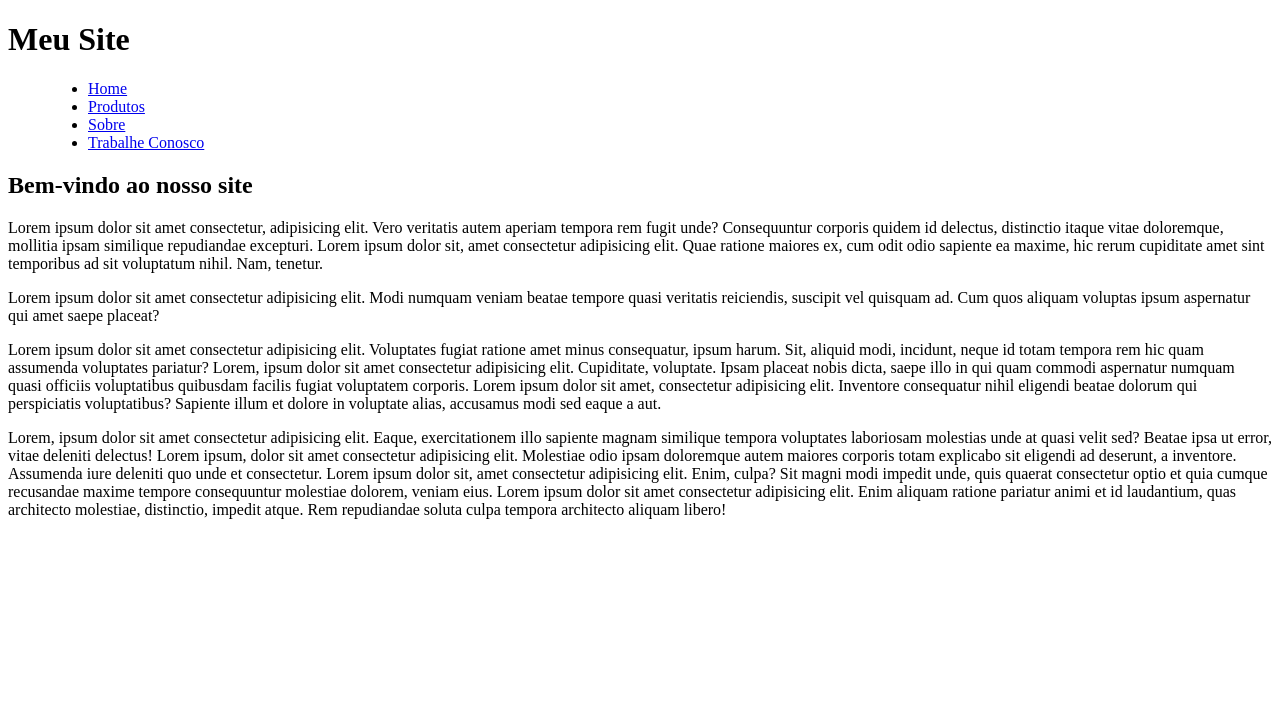
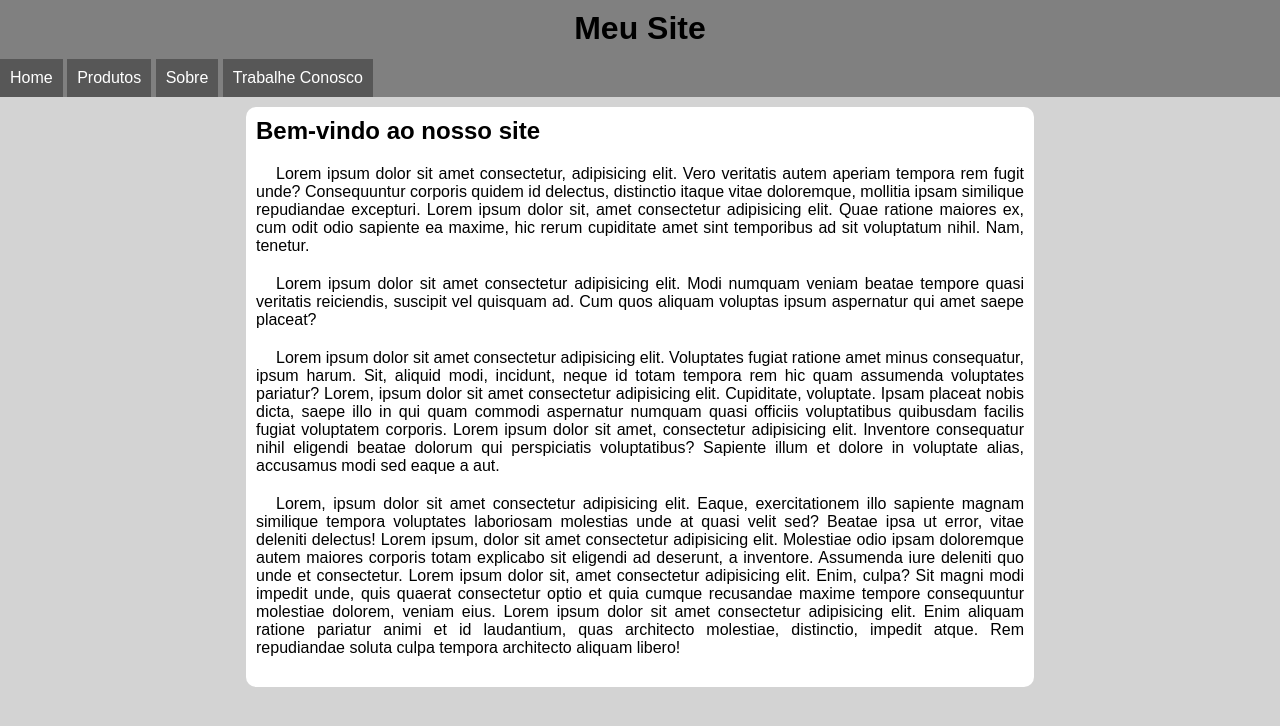
Before and after one commit to thiagopdias/html-css, a plain HTML site: page Exercícios/ex026/mq005/index.html in a window 1280 px wide. Drawn offline with Linux system fonts and the light colour scheme.

Commit message:
treinado media query. fazendo um menu responsivo

```diff
--- /dev/null
+++ b/Exercícios/ex026/mq005/css/media-query.css
@@ -0,0 +1,19 @@
+@charset "UTF-8";
+
+@media screen and (min-width: 768px) {
+    span#burguer {
+        display: none;
+    }
+
+    menu {
+        display: block;
+    }
+
+    menu > ul > li {
+        display: inline-block;
+    }
+
+    main {
+        width: 768px;
+    }
+}
--- a/Exercícios/ex026/mq005/css/style.css
+++ b/Exercícios/ex026/mq005/css/style.css
@@ -1 +1,77 @@
 @charset "UTF-8";
+
+* {
+    font-family: Arial, Helvetica, sans-serif;
+
+    margin: 0;
+    padding: 0;
+}
+
+body, html {
+    background-color: lightgray;
+}
+
+header {
+    background-color: gray;
+}
+
+header > h1 {
+    padding: 10px;
+    text-align: center;
+}
+
+span#burguer {
+    background-color: rgb(48, 48, 48);
+    color: white;
+    display: block;
+    text-align: center;
+    padding: 10px;
+    cursor: pointer;
+}
+
+span#burguer:hover {
+    background-color: white;
+    color: rgb(48, 48, 48);
+}
+
+menu {
+    display: none;
+}
+
+menu > ul {
+    list-style-type: none;
+}
+
+menu > ul > li > a {
+    display: block;
+    padding: 10px;
+    text-decoration: none;
+    text-align: center;
+    text-decoration: none;
+    background-color: rgb(87, 87, 87);
+    color: white;
+    border-top: 2px solid gray;
+}
+
+menu > ul > li > a:hover {
+    background-color: gray;
+}
+
+main {
+    width: 90vw;
+    background-color: white;
+    margin: auto;
+    margin-top: 10px;
+    padding: 10px;
+    border-radius: 10px;
+}
+
+article > h2 {
+    padding-bottom: 20px;
+}
+
+article > p {
+    text-align: justify;
+    margin-bottom: 20px;
+    text-indent: 20px;
+}
--- a/Exercícios/ex026/mq005/index.html
+++ b/Exercícios/ex026/mq005/index.html
@@ -4,13 +4,16 @@
     <meta charset="UTF-8">
     <meta http-equiv="X-UA-Compatible" content="IE=edge">
     <meta name="viewport" content="width=device-width, initial-scale=1.0">
+    <link href="https://fonts.googleapis.com/icon?family=Material+Icons" rel="stylesheet">
     <link rel="stylesheet" href="css/style.css">
+    <link rel="stylesheet" href="css/media-query.css">
     <title>Menu Responsivo</title>
 </head>
-<body>
+<body onresize="mudouTamanho()">
     <header>
         <h1>Meu Site</h1>
-        <menu>
+        <span id="burguer" class="material-icons" onclick="clickMenu()">menu</span>
+        <menu id="menu">
             <ul>
                 <li><a href="#">Home</a></li>
                 <li><a href="#">Produtos</a></li>
@@ -33,5 +36,23 @@
             <p>Lorem, ipsum dolor sit amet consectetur adipisicing elit. Eaque, exercitationem illo sapiente magnam similique tempora voluptates laboriosam molestias unde at quasi velit sed? Beatae ipsa ut error, vitae deleniti delectus! Lorem ipsum, dolor sit amet consectetur adipisicing elit. Molestiae odio ipsam doloremque autem maiores corporis totam explicabo sit eligendi ad deserunt, a inventore. Assumenda iure deleniti quo unde et consectetur. Lorem ipsum dolor sit, amet consectetur adipisicing elit. Enim, culpa? Sit magni modi impedit unde, quis quaerat consectetur optio et quia cumque recusandae maxime tempore consequuntur molestiae dolorem, veniam eius. Lorem ipsum dolor sit amet consectetur adipisicing elit. Enim aliquam ratione pariatur animi et id laudantium, quas architecto molestiae, distinctio, impedit atque. Rem repudiandae soluta culpa tempora architecto aliquam libero!</p>
         </article>
     </main>
+
+    <script>
+        function clickMenu() {
+            if(menu.style.display == 'block') {
+                menu.style.display = 'none'
+            } else {
+                menu.style.display = 'block'
+            }
+        }
+
+        function mudouTamanho() {
+            if(window.innerWidth >= 768) {
+                menu.style.display = 'block'
+            } else {
+                menu.style.display = 'none'
+            }
+        }
+    </script>
 </body>
 </html>
```
